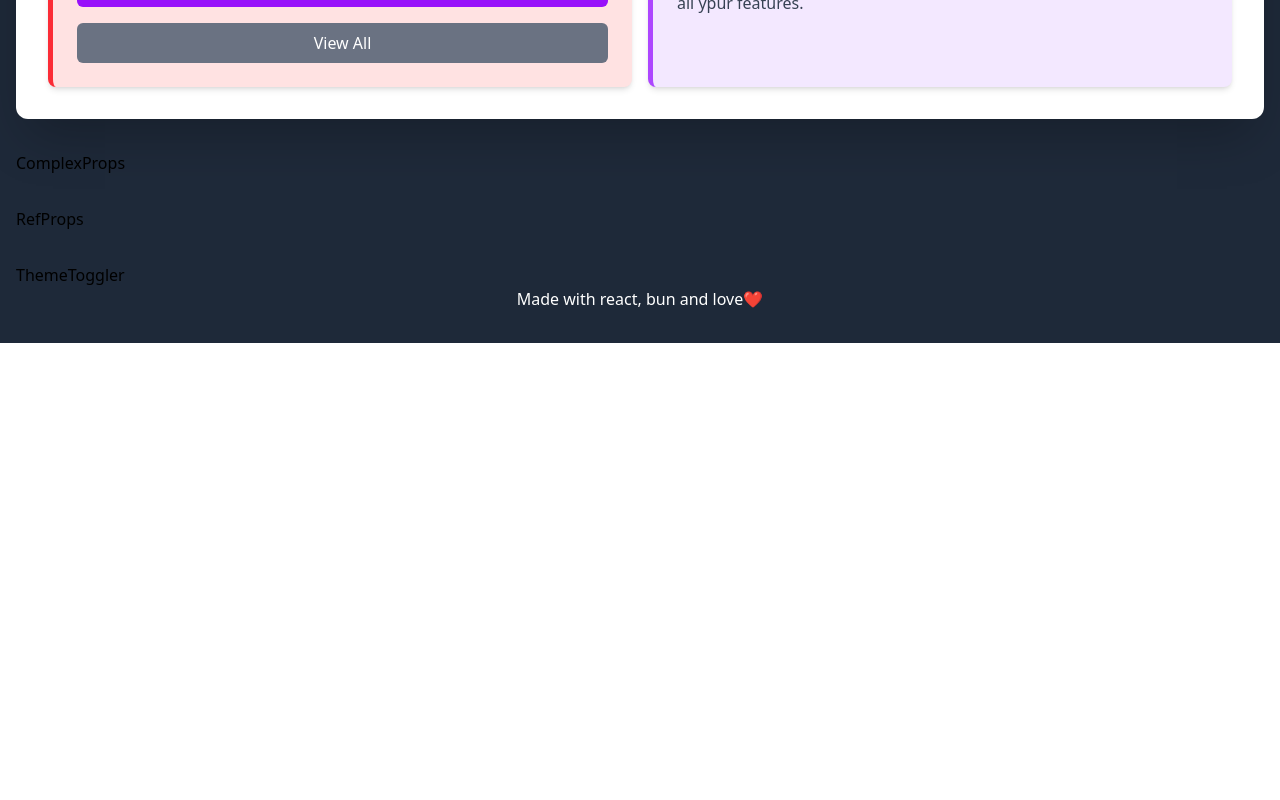
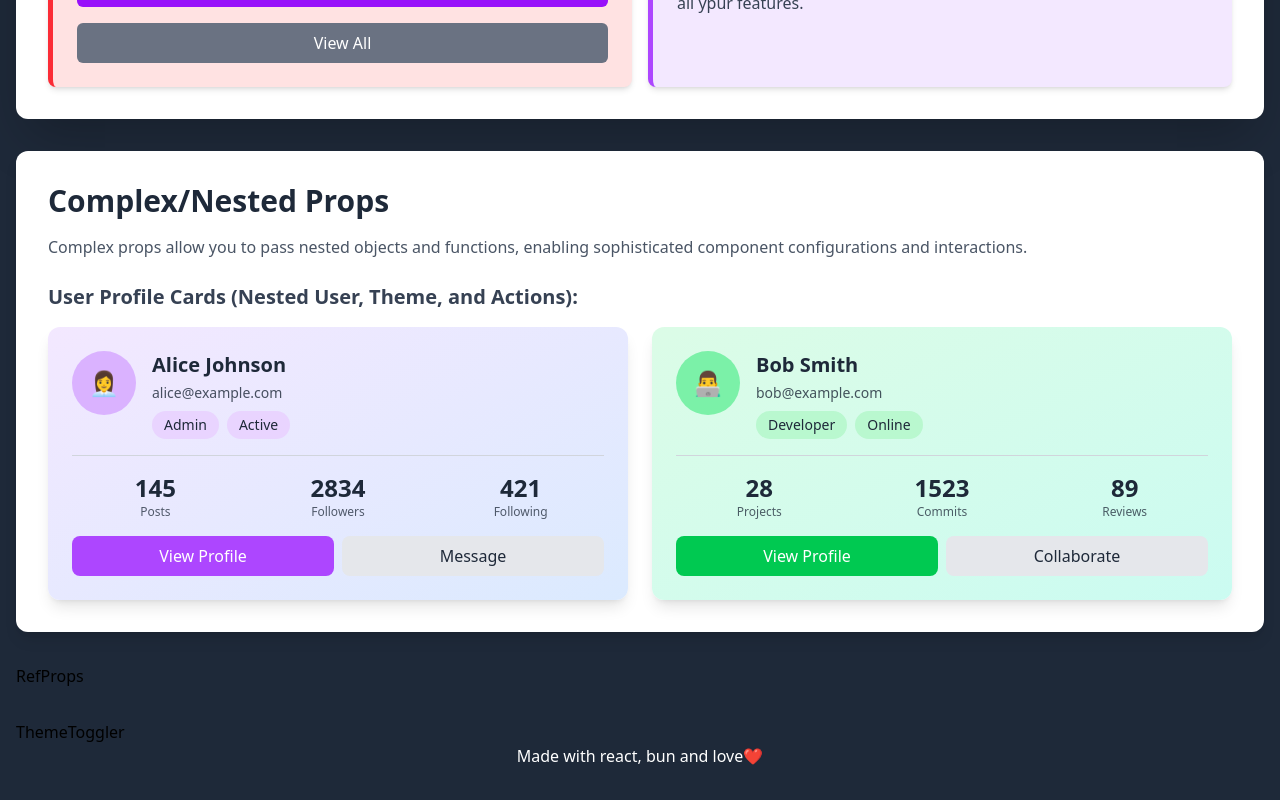
Before and after one commit to shailesh-00git/react-2026, a React (Vite) app in the folder 09-advance-prop-and-comp/: page / in a window 1280 px wide. Shown: the part 1337-2137 px from the top of the page. Before the commit the page ends 1680 px from the top, so only its background shows below. Built offline with nearby package versions, Linux system fonts and the light colour scheme.

Commit message:
complete complex/nested props

```diff
--- a/09-advance-prop-and-comp/src/components/ComplexProps.jsx
+++ b/09-advance-prop-and-comp/src/components/ComplexProps.jsx
@@ -1,7 +1,164 @@
-import React from "react";
+import { useState } from "react";
 
-function ComplexProps() {
-  return <div>ComplexProps</div>;
+// User Profile Card component that accepts nested props
+function UserProfileCard({ user, theme, actions }) {
+  return (
+    <div
+      className={`p-6 rounded-xl shadow-lg ${theme.backgroundColor} ${theme.textColor}`}
+    >
+      <div className="flex items-start gap-4">
+        <div
+          className={`w-16 h-16 rounded-full ${theme.avatarBg} flex items-center justify-center text-2xl`}
+        >
+          {user.avatar}
+        </div>
+        <div className="flex-1">
+          <h3 className="text-xl font-bold mb-1">{user.name}</h3>
+          <p className="text-sm opacity-80 mb-2">{user.email}</p>
+          <div className="flex gap-2 text-sm">
+            <span className={`px-3 py-1 rounded-full ${theme.badgeBg}`}>
+              {user.role}
+            </span>
+            <span className={`px-3 py-1 rounded-full ${theme.badgeBg}`}>
+              {user.status}
+            </span>
+          </div>
+        </div>
+      </div>
+
+      {user.stats && (
+        <div className="mt-4 pt-4 border-t border-gray-300 grid grid-cols-3 gap-4">
+          {Object.entries(user.stats).map(([key, value]) => (
+            <div key={key} className="text-center">
+              <div className="text-2xl font-bold">{value}</div>
+              <div className="text-xs opacity-75 capitalize">{key}</div>
+            </div>
+          ))}
+        </div>
+      )}
+
+      {actions && (
+        <div className="mt-4 flex gap-2">
+          {actions.primary && (
+            <button
+              onClick={actions.primary.onClick}
+              className={`flex-1 py-2 px-4 rounded-lg font-medium transition ${actions.primary.className}`}
+            >
+              {actions.primary.label}
+            </button>
+          )}
+          {actions.secondary && (
+            <button
+              onClick={actions.secondary.onClick}
+              className={`flex-1 py-2 px-4 rounded-lg font-medium transition ${actions.secondary.className}`}
+            >
+              {actions.secondary.label}
+            </button>
+          )}
+        </div>
+      )}
+    </div>
+  );
 }
 
-export default ComplexProps;
+export default function ComplexProps() {
+  const [message, setMessage] = useState("");
+
+  const users = [
+    {
+      user: {
+        name: "Alice Johnson",
+        email: "alice@example.com",
+        avatar: "👩‍💼",
+        role: "Admin",
+        status: "Active",
+        stats: {
+          posts: 145,
+          followers: 2834,
+          following: 421,
+        },
+      },
+      theme: {
+        backgroundColor: "bg-gradient-to-br from-purple-100 to-blue-100",
+        textColor: "text-gray-800",
+        avatarBg: "bg-purple-300",
+        badgeBg: "bg-purple-200",
+      },
+      actions: {
+        primary: {
+          label: "View Profile",
+          onClick: () => setMessage("Viewing Alice's profile"),
+          className: "bg-purple-500 text-white hover:bg-purple-600",
+        },
+        secondary: {
+          label: "Message",
+          onClick: () => setMessage("Opening message to Alice"),
+          className: "bg-gray-200 text-gray-800 hover:bg-gray-300",
+        },
+      },
+    },
+    {
+      user: {
+        name: "Bob Smith",
+        email: "bob@example.com",
+        avatar: "👨‍💻",
+        role: "Developer",
+        status: "Online",
+        stats: {
+          projects: 28,
+          commits: 1523,
+          reviews: 89,
+        },
+      },
+      theme: {
+        backgroundColor: "bg-gradient-to-br from-green-100 to-teal-100",
+        textColor: "text-gray-800",
+        avatarBg: "bg-green-300",
+        badgeBg: "bg-green-200",
+      },
+      actions: {
+        primary: {
+          label: "View Profile",
+          onClick: () => setMessage("Viewing Bob's profile"),
+          className: "bg-green-500 text-white hover:bg-green-600",
+        },
+        secondary: {
+          label: "Collaborate",
+          onClick: () => setMessage("Starting collaboration with Bob"),
+          className: "bg-gray-200 text-gray-800 hover:bg-gray-300",
+        },
+      },
+    },
+  ];
+
+  return (
+    <section className="p-8 bg-white rounded-xl shadow-lg">
+      <h2 className="text-3xl font-bold mb-4 text-gray-800">
+        Complex/Nested Props
+      </h2>
+      <p className="text-gray-600 mb-6">
+        Complex props allow you to pass nested objects and functions, enabling
+        sophisticated component configurations and interactions.
+      </p>
+
+      {message && (
+        <div className="mb-6 p-4 bg-green-100 border-l-4 border-green-700 text-green-800 rounded">
+          {message}
+        </div>
+      )}
+
+      <div className="space-y-8">
+        <div>
+          <h3 className="text-xl font-semibold mb-4 text-gray-700">
+            User Profile Cards (Nested User, Theme, and Actions):
+          </h3>
+          <div className="grid grid-cols-1 lg:grid-cols-2 gap-6">
+            {users.map((userData, index) => (
+              <UserProfileCard key={index} {...userData} />
+            ))}
+          </div>
+        </div>
+      </div>
+    </section>
+  );
+}
```
